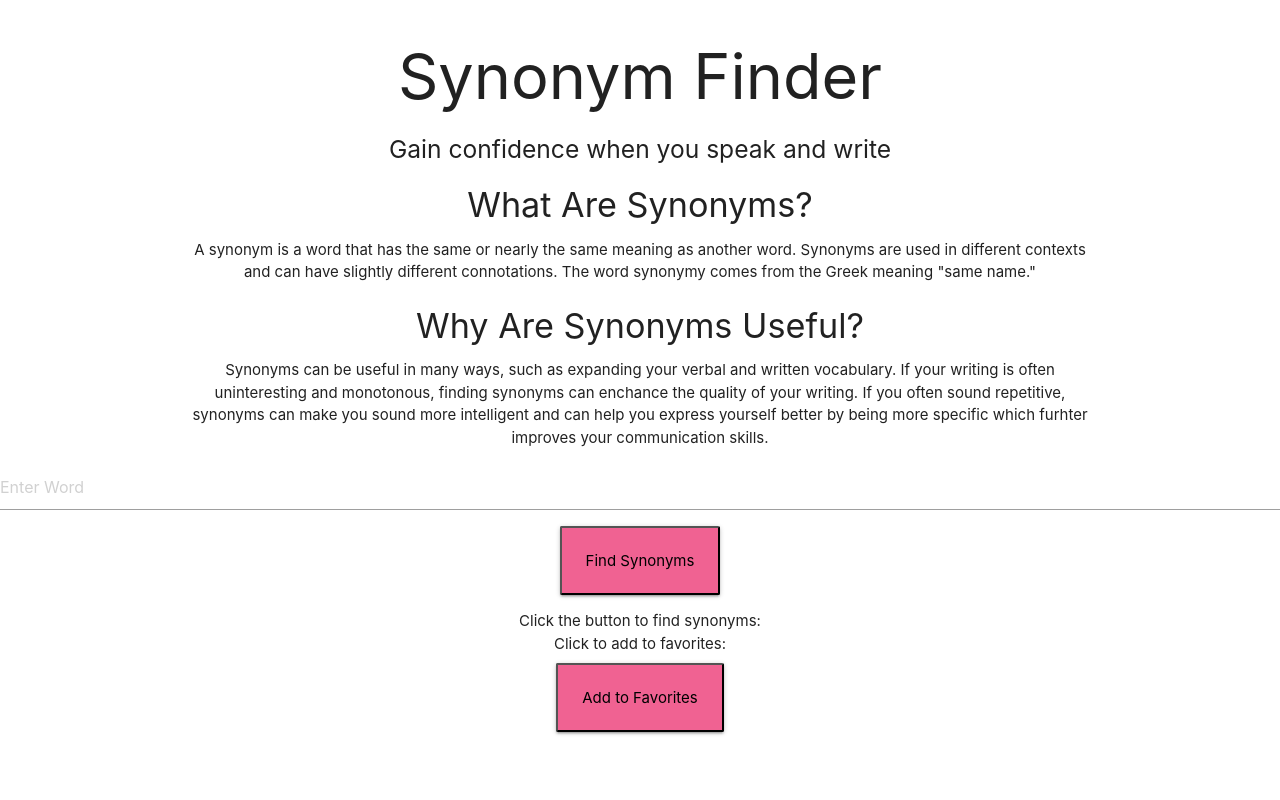
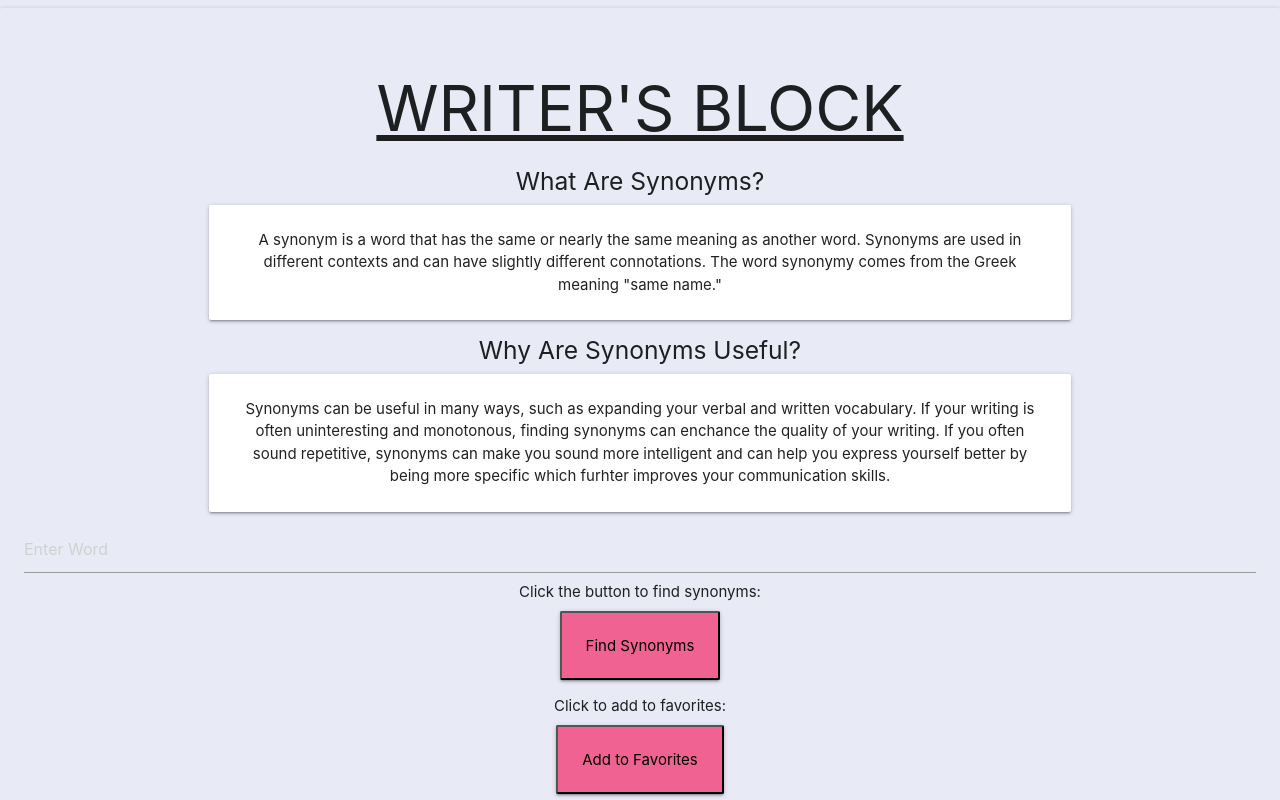
Before and after one commit to TriLea/writersBlock, a website: page index.html in a window 1280 px wide. Shown: the top 800 px of the page. Drawn offline with nearby package versions, Linux system fonts and the light colour scheme.

Commit message:
Merged from main

```diff
--- a/assets/script.js
+++ b/assets/script.js
@@ -1,35 +1,7 @@
-// This program allows users to find synonym of words they are looking for
-// The application also allows to favorite terms so see at another time
-
-/*
-If user types in a phrase
-Print words that have like or similar meanings
-If a user wants
-*/
-
-/*
-When submit button is clicked
-If search box is empty
-then display a message to write something
-If search box has a word
-have the script fetch the api and load synonyms
-(maybe ask user if they would like to favorite their search result?)
-*/
-
-/*
-Display history of previous searches within local storage
-have local storage get item
-display previous results when search bar is clicked
-load previous result when selected
-*/
-
-
-/* When favorite button is clicked
-then add the previously used term to the local storage
-When clicking on favorite list button
-Display the favorite list
-(Add a remove button?)
-*/
+document.addEventListener('DOMContentLoaded', function() {
+    var elems = document.querySelectorAll('.parallax');
+    var instances = M.Parallax.init(elems, options);
+});
 
 function onSubmit(event) {
     event.preventDefault();
--- a/index.html
+++ b/index.html
@@ -6,33 +6,41 @@
     <meta name="viewport" content="width=device-width, initial-scale=1.0">
     <meta http-equiv="X-UA-Compatible" content="ie=edge">
     <title>Writer's Block</title>
-    <link rel="stylesheet" href="./assets/stylesheet.css">
+    <link href="https://fonts.googleapis.com/icon?family=Material+Icons" rel="stylessheet">
     <link rel="stylesheet" href="https://cdnjs.cloudflare.com/ajax/libs/materialize/1.0.0/css/materialize.css" integrity="sha512-t38vG/f94E72wz6pCsuuhcOPJlHKwPy+PY+n1+tJFzdte3hsIgYE7iEpgg/StngunGszVMrRfvwZinrza0vMTA==" crossorigin="anonymous" referrerpolicy="no-referrer" />
   </head>
 
-  <body>
+  <body class="card-panel indigo lighten-5" id="body">
     <header id="header">
       <div>
-        <h1 class="center">Synonym Finder</h1>
-        <h5 class="center">Gain confidence when you speak and write</h2>
+        <h1 class="center">
+          <u>WRITER'S BLOCK</u>
+        </h1>
+        <!--<h5 class="center">Gain confidence when you speak and write</h2>-->
       </div>
     </header>
 
     <main>
       <div>
         <section class="container align-center justify-center">
-          <h4 class="center">What Are Synonyms?</h3>
+          <h5 class="center">What Are Synonyms?</h3>
           <div class="center">
+            <div class="card">
+              <div class="card-content">
                 <p>
                   A synonym is a word that has the same or nearly the same meaning as another word.
                   Synonyms are used in different contexts and can have slightly different connotations.
                   The word synonymy comes from the Greek meaning "same name."
                 </p>
               </div>
+            </div>
+          </div>
         </section>
         <section class="container align-center justify-center">
-          <h4 class="center">Why Are Synonyms Useful?</h3>
+          <h5 class="center">Why Are Synonyms Useful?</h3>
           <div class="center">
+            <div class="card">
+              <div class="card-content">
                 <p>
                   Synonyms can be useful in many ways, such as expanding your verbal and written vocabulary.
                   If your writing is often uninteresting and monotonous, finding synonyms can enchance the quality
@@ -40,13 +48,12 @@
                   help you express yourself better by being more specific which furhter improves your communication skills.
                 </p>
               </div>
+            </div>
+          </div>
         </section>
         <section>
-          <div id="synonym-form" class="center">
-            <form id="formSubmit" onsubmit="onSubmit(event)">
-              <input type="text" class="form-input" id="input" name="find-synonyms" placeholder="Enter Word" />
-                <button id="synonym-button" class="card-panel pink lighten-2">Find Synonyms</button>
-            </form>
+          <div id="synonym-form">
+            <input type="text" class="form-input" name="find-synonyms" placeholder="Enter Word" />
           </div>
           <div class="center">
             <div class="card-synonym-text">
@@ -54,6 +61,7 @@
              </div>
           </div>
           <div class="center">
+            <button id="synonym-button" class="card-panel pink lighten-2">Find Synonyms</button>
           </div>
         </section>
         <section>
@@ -63,7 +71,7 @@
             </div>
           </div>
           <div class="center">
-            <button id="favorites-button" type="submit" class="card-panel pink lighten-2">Add to Favorites</button>
+            <button id="favorites-button" class="card-panel pink lighten-2">Add to Favorites</button>
           </div>
         </section>
       </div>
@@ -71,5 +79,12 @@
 
     <script src="https://cdnjs.cloudflare.com/ajax/libs/materialize/1.0.0/js/materialize.js" integrity="sha512-m2PhLxj2N91eYrIGU2cmIu2d0SkaE4A14bCjVb9zykvp6WtsdriFCiXQ/8Hdj0kssUB/Nz0dMBcoLsJkSCto0Q==" crossorigin="anonymous" referrerpolicy="no-referrer"></script>
     <script src="./assets/script.js"></script>
+
+    <!--parallax test-->
+    <div class="parallax-container">
+      <div class="parallax">
+        <img src="./assets/Random-Alphabet-Circle.svg" alt="" class="responsive-img">
+      </div>
+    </div>
   </body>
 </html>
```
Also changed, not shown: assets/Random-Alphabet-Circle.svg (added). Lines whose indentation alone changed are shown as unchanged.
